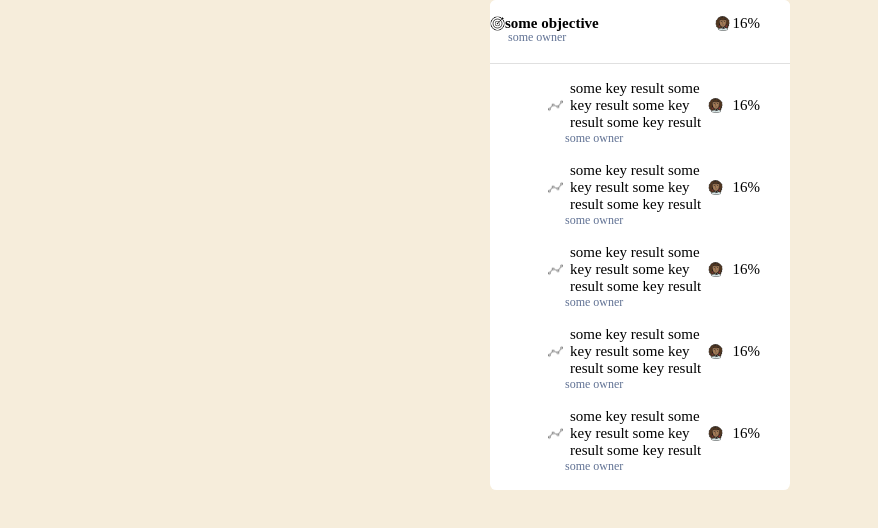
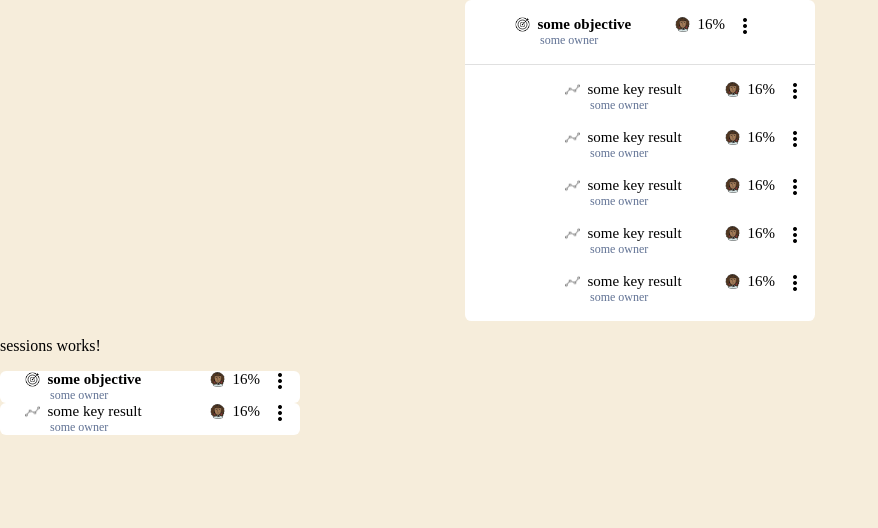
Before and after one commit to KhFendri/okrComponents, an Angular app: page / in a window 1280 px wide. Shown: the top 528 px of the page, without its empty margins (0-878 px from the left). Built offline with nearby package versions, Linux system fonts and the light colour scheme.

Commit message:
okr component complete

```diff
--- a/src/app/app.component.html
+++ b/src/app/app.component.html
@@ -1,12 +1,11 @@
-<!-- <app-side-navbar></app-side-navbar>
-<div class="content"></div>
+<link
+  href="https://fonts.googleapis.com/icon?family=Material+Icons"
+  rel="stylesheet"
+/>
 
-<mat-drawer-container>
-    <mat-drawer>
+<app-okr></app-okr>
 
-    </mat-drawer>
-</mat-drawer-container> -->
-
-<app-okr>
-
-</app-okr>
+<app-sessions>
+</app-sessions>
+<app-objective></app-objective>
+<app-keyresult></app-keyresult>
--- a/src/app/app.module.ts
+++ b/src/app/app.module.ts
@@ -23,6 +23,7 @@ import { OkrComponent } from './okr/okr.component';
 import { ObjectiveComponent } from './okr/objective/objective.component';
 import { KeyresultComponent } from './okr/keyresult/keyresult.component';
 import { DropdownTogglerComponent } from './appassets/dropdown-toggler/dropdown-toggler.component';
+import { SessionsComponent } from './sessions/sessions.component';
 
 const material =[
   MatSidenavModule, //sidenav
@@ -46,6 +47,7 @@ const material =[
     ObjectiveComponent,
     KeyresultComponent,
     DropdownTogglerComponent,
+    SessionsComponent,
 
   ],
   imports: [
--- a/src/app/okr/keyresult/keyresult.component.css
+++ b/src/app/okr/keyresult/keyresult.component.css
@@ -1,20 +1,20 @@
 #keyresult {
   display: flex;
-
+  position: relative;
   flex-direction: column;
   align-items: center;
   background-color: white;
   border-radius: var(--br);
 
   font-size: 15px;
+  max-width: 18.75rem;
   /* max-height: 40px; */
 }
 
 #l1 {
-
-    width: 250px;
-    align-items: center;
-    display: flex;
+  width: 250px;
+  align-items: center;
+  display: flex;
 }
 
 #l2 {
@@ -22,11 +22,19 @@
   margin: 0%;
 }
 
+#l3 {
+  position: absolute;
+  right: 0;
+  display: flex;
+  align-items: center;
+  /* flex-direction: column;  */
+}
+
 h3,
 p {
   font-size: 1em;
-  /* padding: 0%;
-    margin: 0%; */
+  padding: 0%;
+    margin: 0%;
 }
 #kr_title {
   max-width: 60%;
@@ -43,12 +51,13 @@ p {
 .icone {
   height: 1em;
   width: 1em;
-  padding: 0.5em;
+  margin-right: 00.5em;
 }
 
-.kr_progress {
+/* .kr_progress {
   position: absolute;
   right: 2em;
+  margin: 0%;
 }
 
 #avatar {
@@ -62,4 +71,4 @@ button {
 }
 mat-icon {
   width: 4px;
-}
+} */
--- a/src/app/okr/keyresult/keyresult.component.html
+++ b/src/app/okr/keyresult/keyresult.component.html
@@ -1,21 +1,20 @@
-<link
-  href="https://fonts.googleapis.com/icon?family=Material+Icons"
-  rel="stylesheet"
-/>
-
 <div id="keyresult">
   <div id="l1">
       <img class="icone" src="../../../assets/Images/icons8-line-chart-64.png" />
-      <p id="kr_title">some key result some key result some key result some key result</p>
+      <p id="kr_title">some key result</p>
+
+
+      <div id="l3">
         <img
           class="icone"
           id="avatar"
           src="../../../assets/Images/icons8-user-female-skin-type-5-96.png"
         />
-      <p class="kr_progress">16<span id="obj_progress">%</span></p>
+        <p class="kr_progress">16<span id="kr_progress">%</span></p>
         <button mat-icon-button>
             <mat-icon>more_vert</mat-icon>
           </button>
+      </div>
   </div>
 
     <div id="l2">
--- a/src/app/okr/objective/objective.component.css
+++ b/src/app/okr/objective/objective.component.css
@@ -1,108 +1,75 @@
-::ng-deep :root {
-  --br: 0.4em;
-}
-
 #objective {
+  display: flex;
   position: relative;
-  display: flex;
+  flex-direction: column;
   align-items: center;
   background-color: white;
   border-radius: var(--br);
 
   font-size: 15px;
+  max-width: 18.75rem;
+  /* max-height: 40px; */
+}
 
-  width: 300px;
+#l1 {
+  width: 250px;
+  align-items: center;
+  display: flex;
+}
+
+#l2 {
+  width: 250px;
+  margin: 0%;
+}
+
+#l3 {
+  position: absolute;
+  right: 0;
+  display: flex;
+  align-items: center;
+  /* flex-direction: column;  */
 }
 
 h3,
 p {
   font-size: 1em;
+  padding: 0%;
+  margin: 0%;
 }
-#owner{
-  position: absolute;
+#obj_title {
+  max-width: 60%;
+  margin: 0em;
+}
+
+#owner {
   font-size: 0.8em;
-  top: 1.5em;
-  left: 1.5em;
   color: #617294;
+  margin: 0%;
+  margin-left: 10%;
 }
 
 .icone {
   height: 1em;
   width: 1em;
+  margin-right: 00.5em;
 }
 
 .obj_progress {
-  position: absolute;
-  right: 2em;
+  /* position: absolute; */
+  /* right: 2em;
+  margin: 0%; */
 }
 
-#avatar{
-  position: absolute;
-  right: 4em;
+#avatar {
+  /* position: absolute; */
+  /* right: 4em; */
 }
 
-button{
-  position: absolute;
-  right: 0.5em;
-
+button {
+  /* position: absolute; */
+  /* right: 0.5em; */
 }
-mat-icon{
-  width: 4px;
+mat-icon {
+  /* width: 4px; */
+  /* transform: scale(0.2); */
 }
-
-/* #obj{
-  display: flex;
-  flex-direction: column;
-  background-color: aqua;
-  width:250px;
-  max-width:250px;
-  height: 12px;
-
-}
-
-#l1 {
-  background-color: blueviolet;
-  display: flex;
-  align-items: center;
-
-
-}
-
-#l2{
-background-color: chartreuse;
-padding: 0px;
-}
-
-#objProgress {
-    display: flex;
-}
-
-.icone-title-wrapper {
-  display: flex;
-  align-items: center;
-  font-size: 20px;
-  line-height: 1;
-
-}
-.icone {
-  height: 1em;
-  width: 1em;
-  background-position: center;
-  background-repeat: no-repeat;
-  background-size: contain;
-  display: inline-block;
-}
-span {
-  margin: 0 0 0 .25em;
-}
-
-app-dropdown-toggler{
-  align-self: flex-end;
-}
-
-#test{
-  background-color: burlywood;
-  padding: 0px;
-  border: 0px;
-  margin: 0px;
-}  */
--- a/src/app/okr/objective/objective.component.html
+++ b/src/app/okr/objective/objective.component.html
@@ -1,27 +1,33 @@
-<!-- <div id="obj">
+<div id="objective">
   <div id="l1">
-    <div class="icone-title-wrapper">
-      <img class="icone" src="../../../assets/Images/icons8-goal-100.png" />
-      <span>Name</span>
+    <img class="icone" src="../../../assets/Images/icons8-goal-100.png" />
+    <h3 id="obj_title">
+      some objective
+    </h3>
+
+
+    <div id="l3">
+      <img
+        class="icone"
+        id="avatar"
+        src="../../../assets/Images/icons8-user-female-skin-type-5-96.png"
+      />
+      <p class="obj_progress">16<span id="obj_progress">%</span></p>
+      <button mat-icon-button>
+        <mat-icon>more_vert</mat-icon>
+      </button>
     </div>
 
-    <img
-      class="icone"
-      id="objAssigneeAvatar"
-      src="../../../assets/Images/icons8-user-female-skin-type-5-96.png"
-      alt="Avatar"
-    />
-    <div id="objProgress">
-      <p>0</p>
-      <p>%</p>
-    </div>
-    <app-dropdown-toggler> </app-dropdown-toggler>
   </div>
   <div id="l2">
-    <p id="objOwnerName">I'm the owner</p>
+    <p id="owner">some owner</p>
   </div>
-</div> -->
-<link href="https://fonts.googleapis.com/icon?family=Material+Icons" rel="stylesheet">
+</div>
+
+
+
+
+<!-- <link href="https://fonts.googleapis.com/icon?family=Material+Icons" rel="stylesheet">
 
 <div id="objective">
   <img class="icone" src="../../../assets/Images/icons8-goal-100.png" />
@@ -32,4 +38,4 @@
   <button mat-icon-button>
     <mat-icon>more_vert</mat-icon>
   </button>
-</div>
+</div> -->
--- a/src/app/okr/okr.component.css
+++ b/src/app/okr/okr.component.css
@@ -1,16 +1,25 @@
-#okr{
+::ng-deep :root {
+  --br: 0.4em;
+}
+
+#okr {
   position: relative;
   background-color: white;
   border-radius: var(--br);
-    width: 300px;
+  width: 350px;
   display: flex;
-    flex-direction :column;
+  flex-direction: column;
   padding-bottom: 1em;
+  padding-top: 1em;
   gap: 1em;
 }
 
+app-objective{
+  margin-left: auto;
+  margin-right: auto;
+}
 
-app-keyresult{
+app-keyresult {
   margin-left: auto;
   /* right: 0em; */
 }
--- /dev/null
+++ b/src/app/sessions/sessions.component.html
@@ -0,0 +1 @@
+<p>sessions works!</p>
--- /dev/null
+++ b/src/app/sessions/sessions.component.ts
@@ -0,0 +1,15 @@
+import { Component, OnInit } from '@angular/core';
+
+@Component({
+  selector: 'app-sessions',
+  templateUrl: './sessions.component.html',
+  styleUrls: ['./sessions.component.css']
+})
+export class SessionsComponent implements OnInit {
+
+  constructor() { }
+
+  ngOnInit(): void {
+  }
+
+}
```
Also changed, not shown: src/app/sessions/sessions.component.css (added), 1 other file (tests, documents, lock files or other folders). Lines whose indentation alone changed are shown as unchanged.
